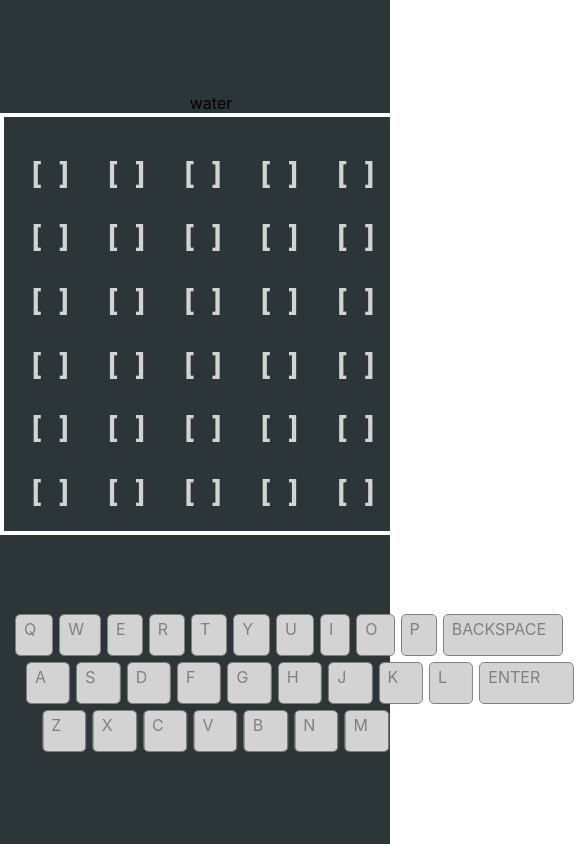
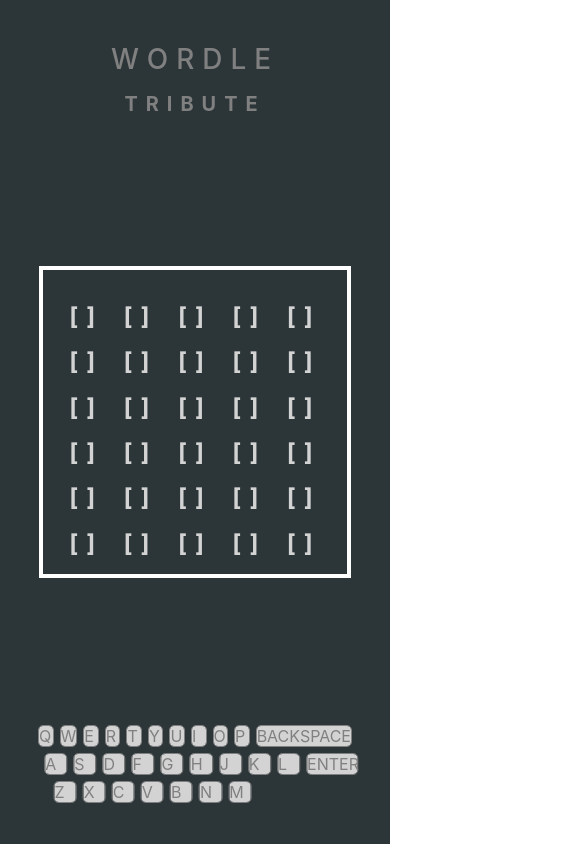
Before and after one commit to devtoti/wordle, a Next.js app: page / in a window 390 px wide. Shown: the whole page, 585 px wide, since content can reach past the window. Built offline with nearby package versions, Linux system fonts and the light colour scheme; no server answers.

Commit message:
Mobile responsiveness

```diff
--- a/pages/index.js
+++ b/pages/index.js
@@ -2,6 +2,7 @@
 import { useEffect, useState, useRef } from "react";
 import { WORDS } from "../components/Words";
 import Keyboard from '../components/Keyboard';
+import {Howl, Howler} from 'howler'
 const ROW_NUM = 6;
 const WORD_LENGTH = 5;
 const TIMEOUT = 3000
@@ -14,6 +15,21 @@
   const [attempts, setAttempts] = useState(Array(ROW_NUM).fill(''))
   const [gameOver, setGameOver] = useState(false);
   const [rightAnswer, setRightAnswer] = useState(false);
+  const [keySound, setKeySound] = useState(null)
+    const [returnSound, setReturnSound] = useState(null)
+
+    useEffect(() => {
+        const sound1 = new Howl({
+            src: ['/mp3/key.mp3'],
+            volume: 0.3
+        });
+        const sound2 = new Howl({
+            src: ['/mp3/carriage-return.mp3'],
+            volume: 0.1
+        });
+        setKeySound(sound1)
+        setReturnSound(sound2)
+    }, [])
 
 
   useEffect(() => setRandomWord(WORDS[Math.floor(Math.random() * WORDS.length)]), [gameOver])
@@ -51,10 +67,12 @@
         setUserInput(prev => prev.slice(0, -1))
       }
       if (userInput.length < WORD_LENGTH && keyCondition.test(key)) {
+        keySound.play()
         setUserInput(prev => prev + key)
       }
     }
     if (userInput.length == WORD_LENGTH && key == 'enter') {
+      returnSound.play()
       setTimeout(() => {
         setCurrRow(row => row + 1)
         setUserInput("")
@@ -90,13 +108,22 @@
 
   return (
     <div className={styles.app}>
-      {chosenWord}
 
+        <div className={styles.wordle}>
+        <span id="a1">W</span>
+        <span id="2">O</span>
+        <span id="3">R</span>
+        <span id="4">D</span>
+        <span id="5">L</span>
+        <span id="6">E</span>
+        <h4>TRIBUTE</h4>
+        </div>
       <div className={styles.board}>
         {gameOver && !rightAnswer && <>
           <h1 className={styles.gameover}>GAME OVER
             <button type='button' onClick={(e) => resetGame(randomWord)}>PLAY AGAIN</button></h1>
           <h3>The right word was&nbsp;
+            <br/>
             <span>
               {randomWord}
             </span></h3>
@@ -129,7 +156,7 @@
         </>}
 
       </div>
-      {userInput}
+      {/* {userInput} */}
       <div className={styles.container2}>
         {/* {JSON.stringify(attempts, null, 2)}
         <p>
--- a/styles/Home.module.css
+++ b/styles/Home.module.css
@@ -1,13 +1,4 @@
-/* .container{
-  font-family: sans-serif;
-  height: 100vh;
-  width: 100vw;
-  text-align: center;
-  display: flex;
-  flex-flow: column wrap;
-  align-items: center;
-  justify-content: center;
-} */
+
 .app {
   display: flex;
   flex-flow: column wrap;
@@ -18,11 +9,41 @@
   background-color: #2C3639;
 }
 
+.app h1 {
+}
+
+.wordle {
+  position: absolute;
+  font-size: clamp(1.5rem, 1.5rem + 1vw, 3rem);
+  font-weight: 500;
+  letter-spacing: 0.5rem;
+  top: 5%;
+  text-transform: uppercase;
+  color: gray;
+  text-align: center;
+  /* animation: flip 5s infinite; */
+}
+
+.wordle h4 {
+  font-size: clamp(1rem, 1rem + 1vw, 2rem);
+  padding-top: 1rem;
+  margin: 0;
+}
+
+@keyframes flip {
+  0%, 80% {
+    transform: rotateY(360deg)
+  }
+}
+
+
 .board {
   display: grid;
   grid-template-columns: 1fr;
   grid-template-rows: repeat(6, 1fr);
-  height: 50%;
+  width: 80%;
+  min-width: 0px;
+  /* height: 50%; */
   aspect-ratio: 1/1;
   /* outline: 1px solid yellow; */
   /* min-width: 50%; */
@@ -36,6 +57,7 @@
   /* outline: 1px solid coral; */
   /* width: 100%; */
   /* height: 100%; */
+  min-width: 0px;
   display: flex;
   align-items: center;
   justify-content: center;
@@ -59,12 +81,13 @@
 
 .row {
   color: lightgray;
-  font-size: 30px;
-  letter-spacing: 1rem;
+  font-size: clamp(1rem, 1rem + 1vh, 1.5rem);
+  letter-spacing: 0.5rem;
   margin-top: 1rem;
   display: grid;
   grid-template-columns: repeat(5, 1fr);
   grid-template-rows: 1fr;
+  min-width: 0px;
   /* outline: 1px solid green; */
     /* display: flex;
   flex-direction: row;
@@ -91,6 +114,7 @@
   justify-content: center;
   align-items: center;
   height: 100%;
+  color: gray;
 }
 
 .gameover button {
@@ -112,12 +136,46 @@
 
 }
 
+.board h3 {
+  color: gray;
+  animation: dance 2.5s linear infinite;
+}
+
+.board span {
+  color: white;
+}
+
+@keyframes dance {
+  0%, 7% {
+    transform: rotateZ(0);
+  }
+  15% {
+    transform: rotateZ(-15deg);
+  }
+  20% {
+    transform: rotateZ(10deg);
+  }
+  25% {
+    transform: rotateZ(-10deg);
+  }
+  30% {
+    transform: rotateZ(6deg);
+  }
+  35% {
+    transform: rotateZ(-4deg);
+  }
+  40%, 100% {
+    transform: rotateZ(0);
+  }
+}
 .message {
   grid-area: 1/1/6/8;
   height: 100%;
 }
 
 .container2 {
+  position: absolute;
+  bottom: 5%;
   margin-top: 5rem;
-  width: 100%;
+  width: 80%;
 }
--- a/styles/Keyboard.module.css
+++ b/styles/Keyboard.module.css
@@ -33,7 +33,7 @@
 .key {
     color: gray;
     outline: 1px solid gray;
-    padding: 0.25rem 1rem 1rem 0.5rem;
+    /* padding: 0.25rem 1rem 1rem 0.5rem; */
     width: 100%;
     height: 100%;
     text-transform: uppercase;
--- a/styles/globals.css
+++ b/styles/globals.css
@@ -4,6 +4,9 @@
   margin: 0;
   font-family: -apple-system, BlinkMacSystemFont, Segoe UI, Roboto, Oxygen,
     Ubuntu, Cantarell, Fira Sans, Droid Sans, Helvetica Neue, sans-serif;
+    height: 100vh;
+    width: 100vw;
+    overflow: hidden;
 }
 
 a {
```
